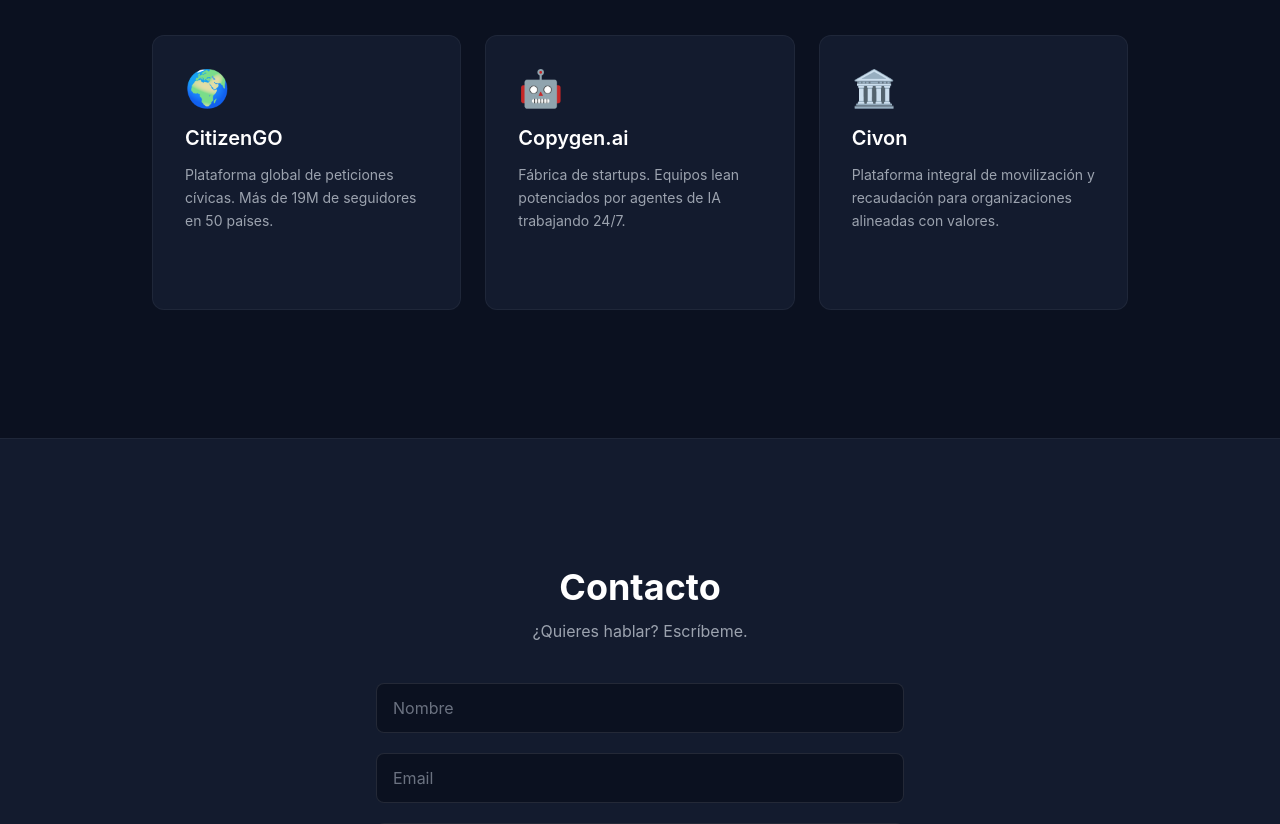
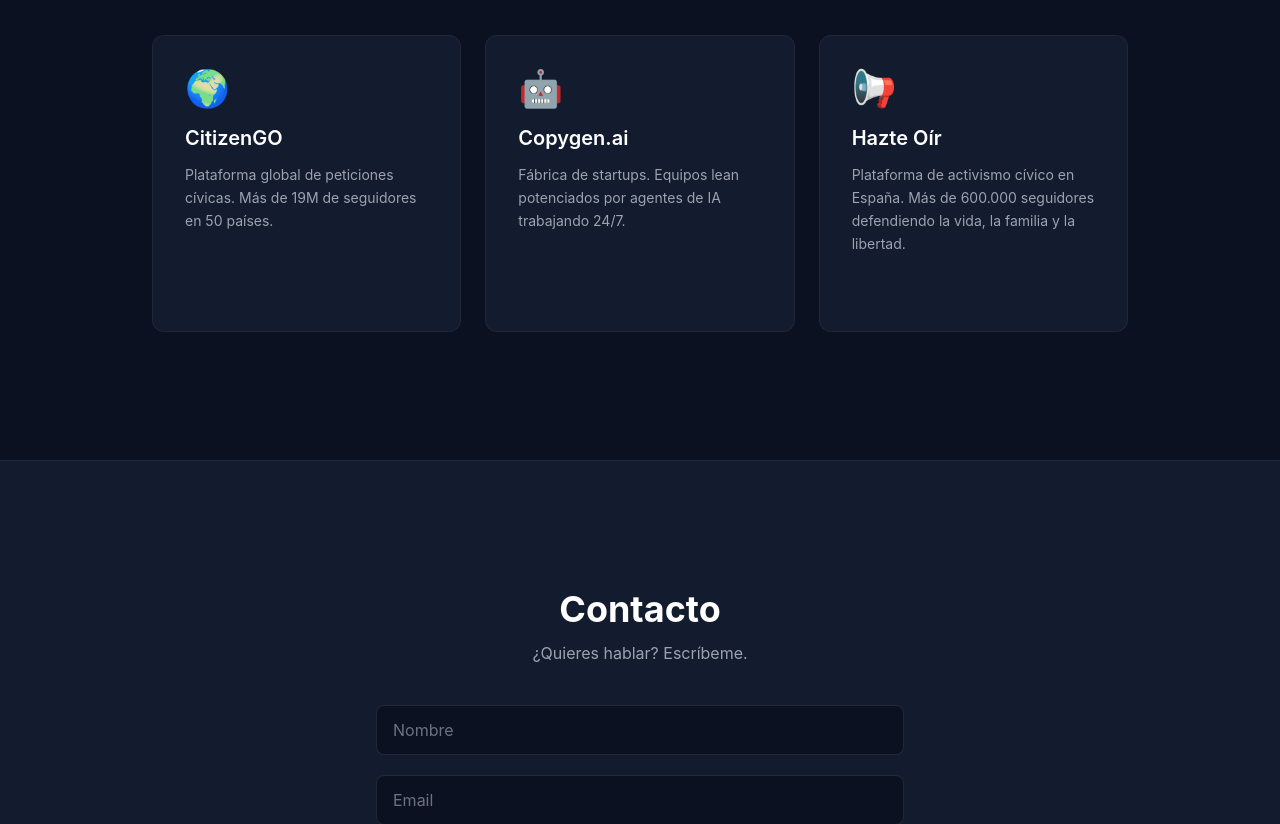
Before and after one commit to copygenai/arsuaga-net, a Next.js app: page / in a window 1280 px wide. Shown: the part 2180-3004 px from the top of the page. Built offline with nearby package versions, Linux system fonts and the light colour scheme.

Commit message:
Replace Civon with Hazte Oír in projects section

```diff
--- a/app/content.ts
+++ b/app/content.ts
@@ -38,10 +38,10 @@
           emoji: '🤖',
         },
         {
-          name: 'Civon',
-          desc: 'Plataforma integral de movilización y recaudación para organizaciones alineadas con valores.',
-          url: 'https://civon.org',
-          emoji: '🏛️',
+          name: 'Hazte Oír',
+          desc: 'Plataforma de activismo cívico en España. Más de 600.000 seguidores defendiendo la vida, la familia y la libertad.',
+          url: 'https://www.hazteoir.org',
+          emoji: '📢',
         },
       ],
     },
@@ -99,10 +99,10 @@
           emoji: '🤖',
         },
         {
-          name: 'Civon',
-          desc: 'All in one mobilization and fundraising platform for values aligned organizations.',
-          url: 'https://civon.org',
-          emoji: '🏛️',
+          name: 'Hazte Oír',
+          desc: 'Civic activism platform in Spain. Over 600,000 supporters defending life, family, and freedom.',
+          url: 'https://www.hazteoir.org',
+          emoji: '📢',
         },
       ],
     },
```
